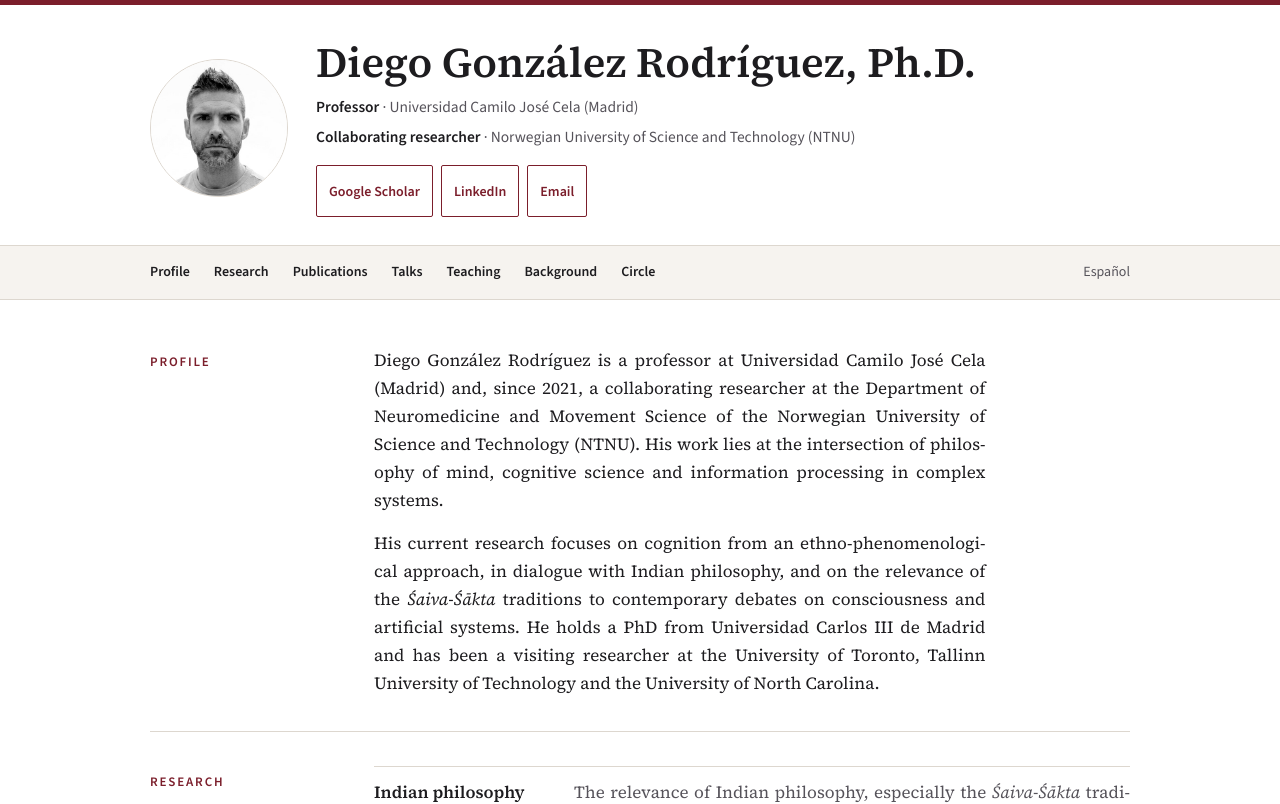
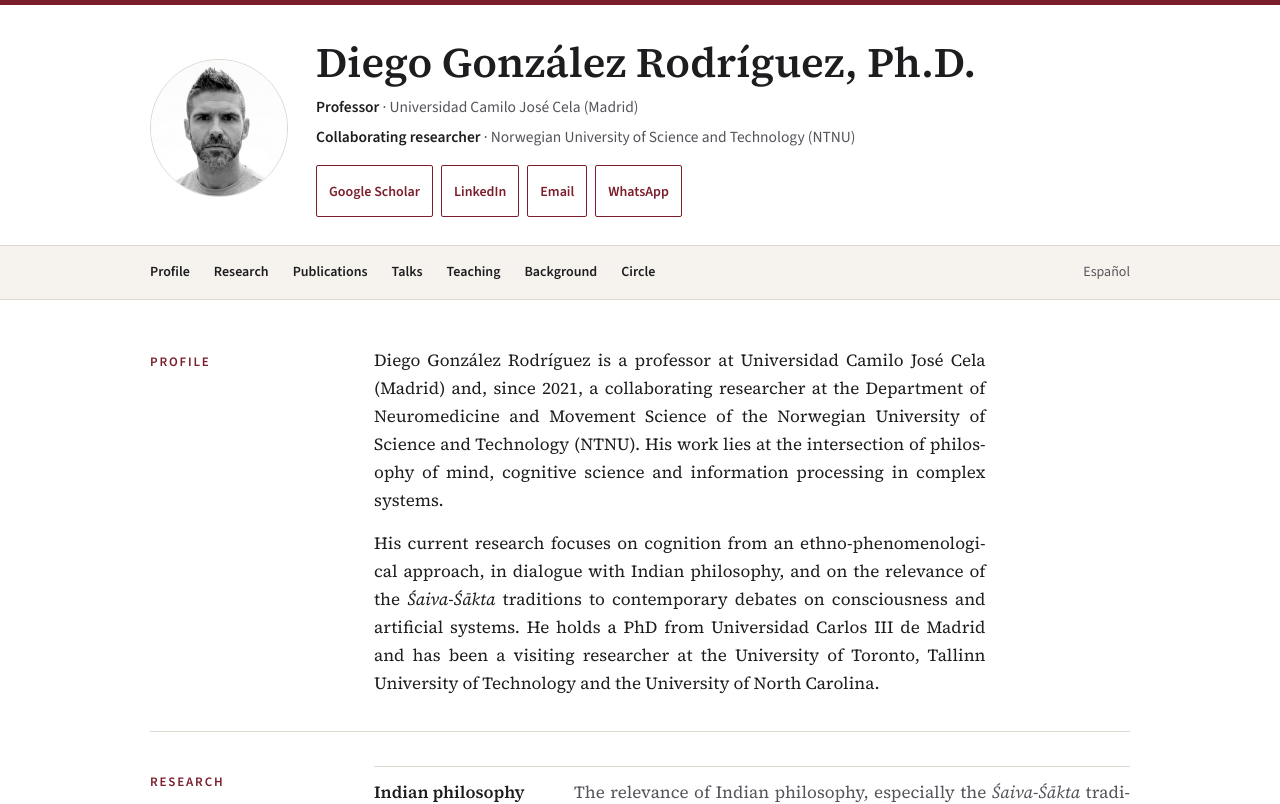
Before and after one commit to dgrmunch/dgrmunch.github.io, a plain HTML site: page en/index.html in a window 1280 px wide. Shown: the top 804 px of the page. Drawn offline with nearby package versions, Linux system fonts and the light colour scheme.

Commit message:
Añadir contacto por WhatsApp en ambas versiones

```diff
--- a/en/index.html
+++ b/en/index.html
@@ -69,7 +69,7 @@ footer .wrap{padding-block:22px;font-family:var(--sans);font-size:13.5px;color:v
     <div class="who">
     <h1>Diego González Rodríguez, Ph.D.</h1>
     <div class="role"><span><b>Professor</b> · Universidad Camilo José Cela (Madrid)</span><span><b>Collaborating researcher</b> · Norwegian University of Science and Technology (NTNU)</span></div>
-    <div class="links"><a href="https://scholar.google.com/citations?user=7DydhV0AAAAJ">Google Scholar</a><a href="https://es.linkedin.com/in/diegogonzalezphd">LinkedIn</a><a href="mailto:diego.gonzalez2@ucjc.edu">Email</a></div>
+    <div class="links"><a href="https://scholar.google.com/citations?user=7DydhV0AAAAJ">Google Scholar</a><a href="https://es.linkedin.com/in/diegogonzalezphd">LinkedIn</a><a href="mailto:diego.gonzalez2@ucjc.edu">Email</a><a href="https://wa.me/13364053698" rel="noopener">WhatsApp</a></div>
     </div>
   </div>
 </header>
```
Also changed, not shown: index.html (+1 -1 lines).
